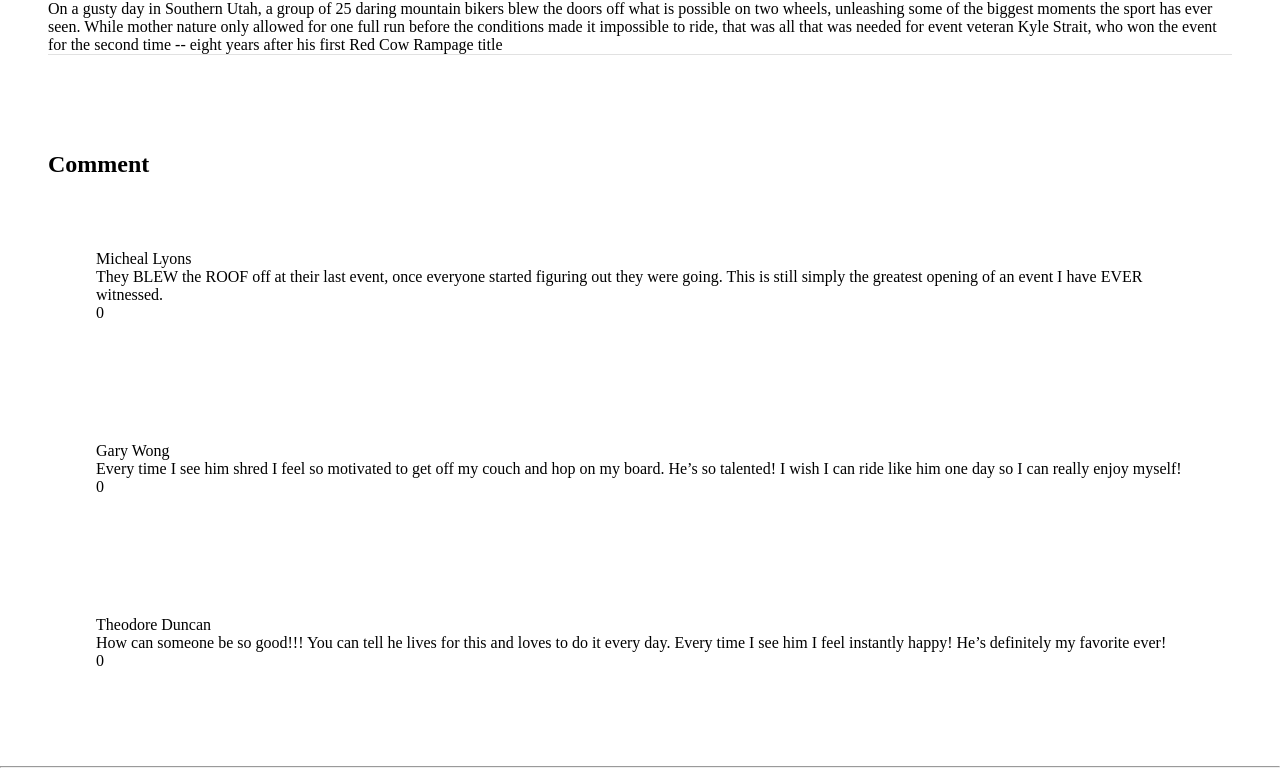
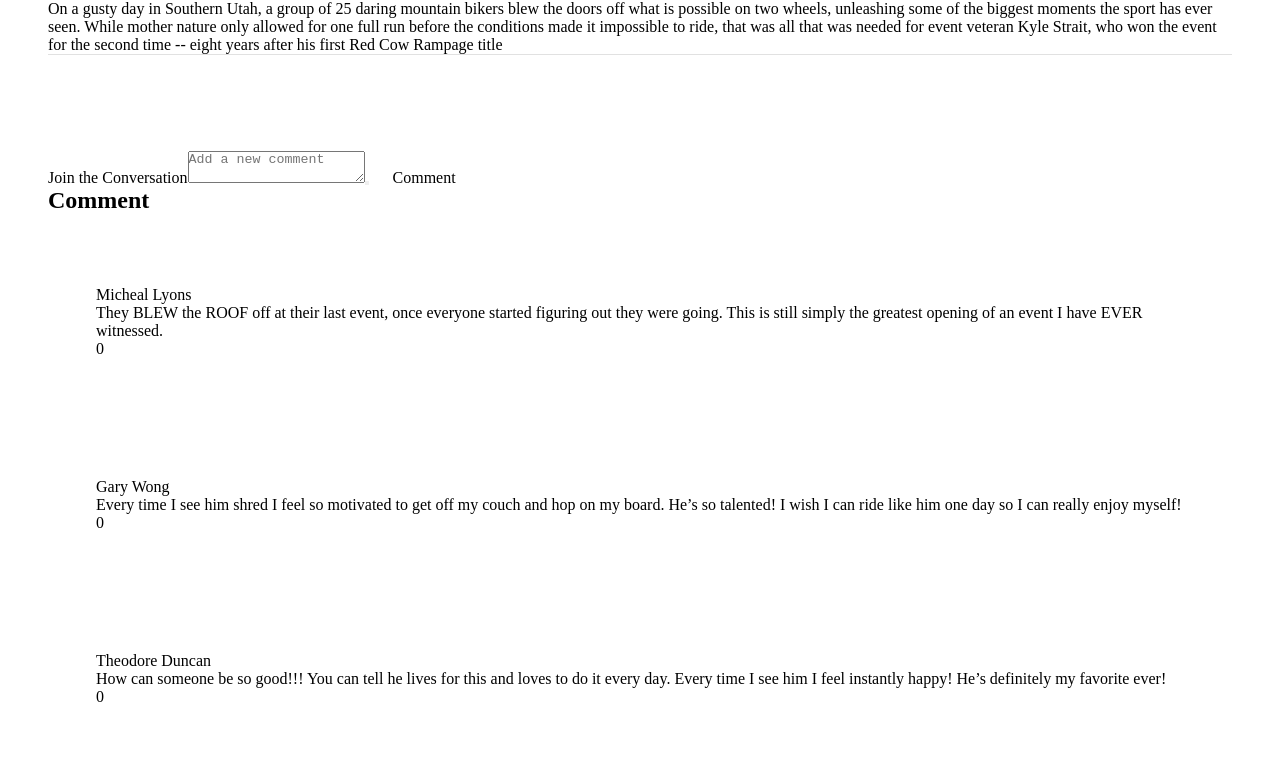
Before and after one commit to Demar-P/demar-porter-brainflix, a React (Create React App) app: page / in a window 1280 px wide. Shown: the part 1356-2140 px from the top of the page. Built offline with nearby package versions, Linux system fonts and the light colour scheme.

Commit message:
added form  component to comments

```diff
--- a/src/components/Comments/Comments.js
+++ b/src/components/Comments/Comments.js
@@ -1,4 +1,5 @@
 import './comment.scss'
+import CommentIcon from "../../assets/icons/add_comment.svg"
 
 
 const Comments = ({comments}) => {
@@ -6,9 +7,15 @@ const Comments = ({comments}) => {
     console.log('this is the comments component',comments)
     return (
         <div className="comment">
-        <h2 className="comment__title">Comment</h2>
-        <form />
-        {comments.map((comment) => (
+        <form>
+            <label htmlFor="comment" className="comments__label">Join the Conversation</label>
+                <textarea name="comment"id="comment" className="comments__input"placeholder="Add a new comment"></textarea>
+                    <button className="button button__comment" type="submit" />
+                    <img src={CommentIcon} alt="comment icon" className="button__comment-icon" />Comment
+                    <div className="button__comment-icon button--hidden"></div>
+        </form>
+            <h2 className="comment__title">Comment</h2>
+            {comments.map((comment) => (
         <section key={comment.id} className="comment">
             <p className="comment__name">{comment.name}</p>
             <p className="comment__content">{comment.comment}</p>
--- /dev/null
+++ b/src/components/Form/Form.js
@@ -0,0 +1,4 @@
+
+
+function CommentsForm() {
+    return (
```
